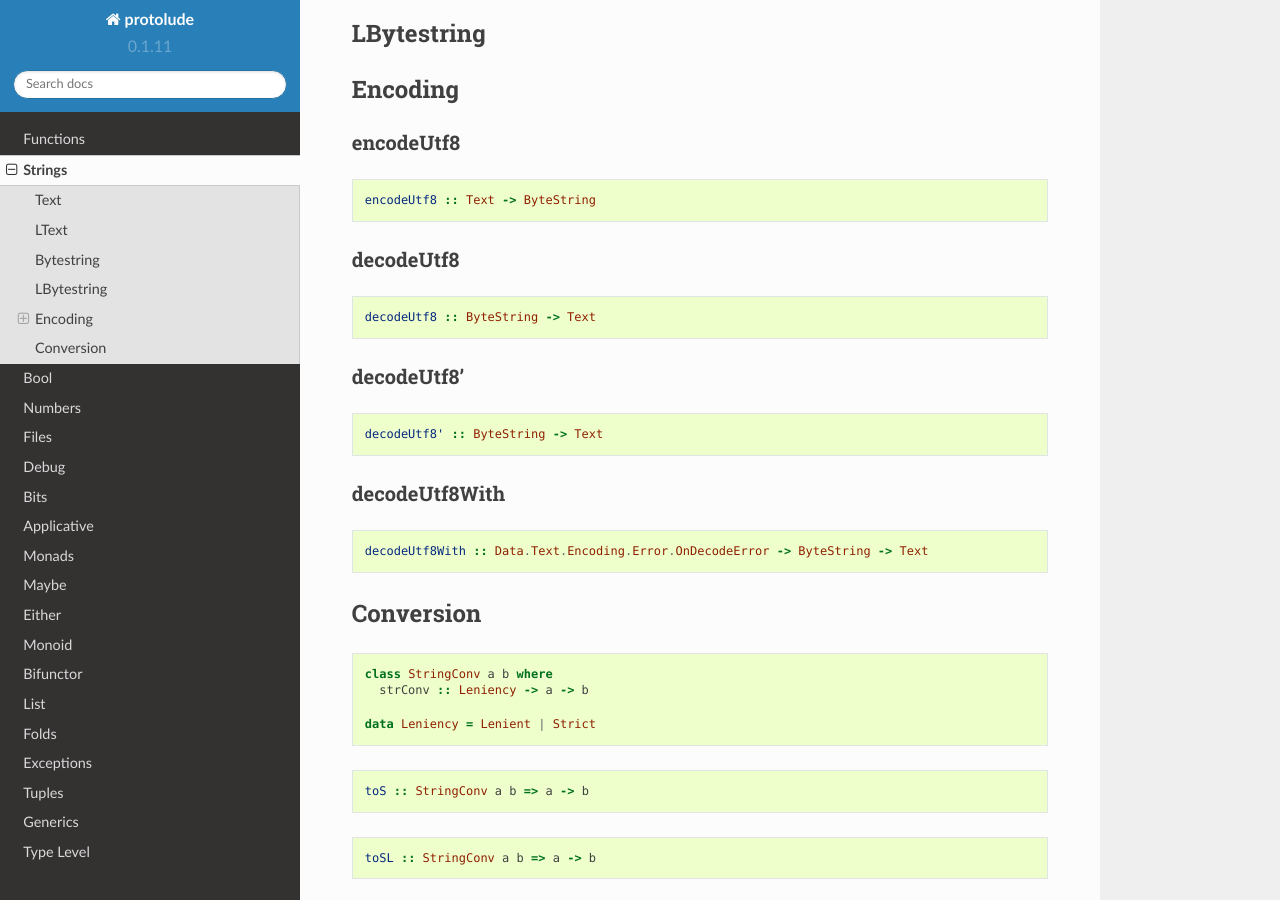
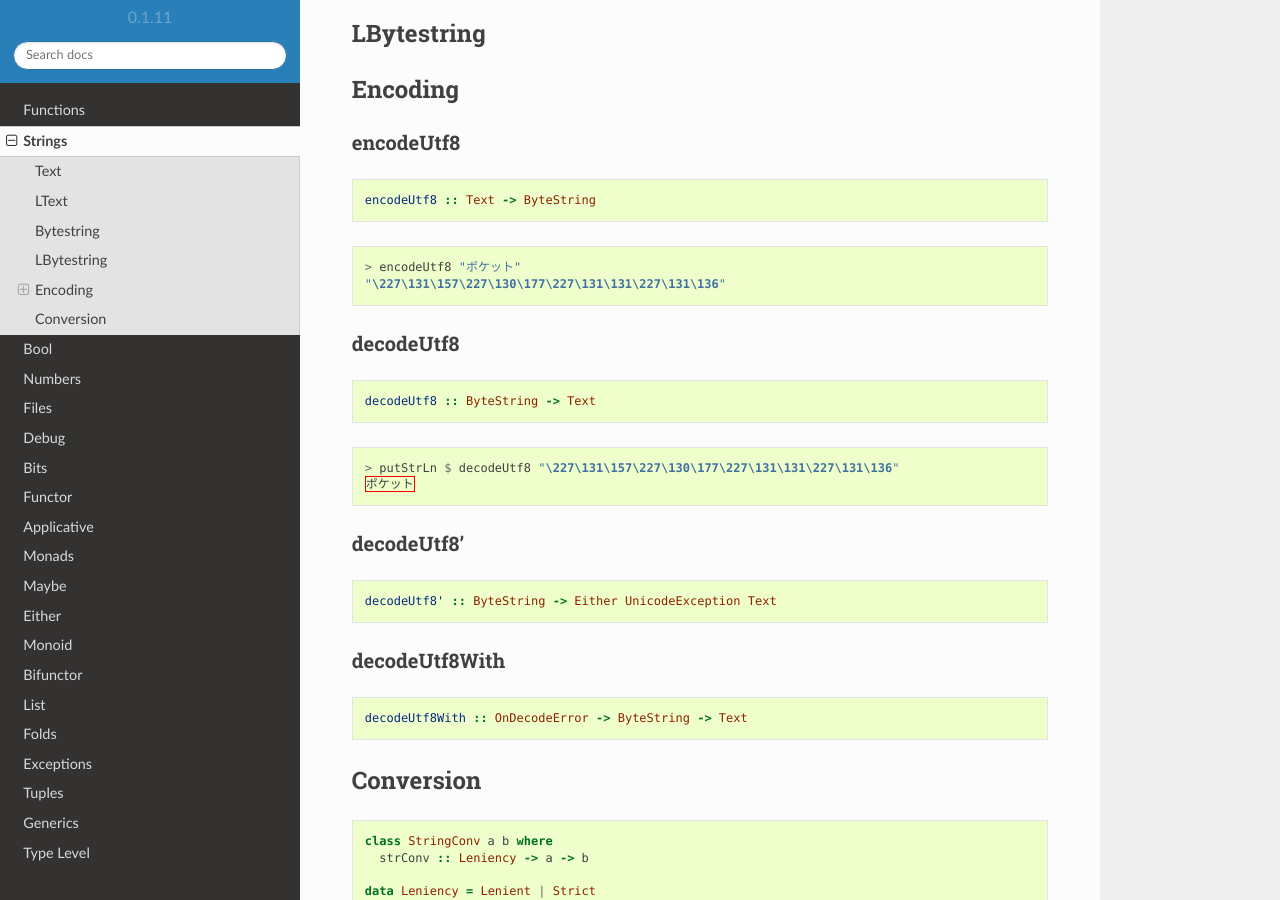
Before and after one commit to kowainik/relude, a Sphinx documentation site: the page built from docs/Strings.md, in a window 1280 px wide and 900 px high, scrolled down 490 px. Built offline with Sphinx 7.4.7 and the Read the Docs theme 2.0.0, drawn with Linux system fonts in a browser that asks for light colours; pages that are not in the unit, such as notebooks, are missing from menus.

Commit message:
functor module

````diff
--- a/docs/List.md
+++ b/docs/List.md
@@ -109,7 +109,3 @@ filter :: (a -> Bool) -> [a] -> [a]
 ```haskell
 replicate :: Int -> a -> [a]
 ```
-
-```haskell
-map :: Functor f => (a -> b) -> f a -> f b
-```
--- a/docs/Strings.md
+++ b/docs/Strings.md
@@ -29,22 +29,32 @@ Encoding
 encodeUtf8 :: Text -> ByteString
 ```
 
+```haskell
+> encodeUtf8 "ポケット"
+"\227\131\157\227\130\177\227\131\131\227\131\136"
+```
+
 #### decodeUtf8
 
 ```haskell
 decodeUtf8 :: ByteString -> Text
 ```
 
+```haskell
+> putStrLn $ decodeUtf8 "\227\131\157\227\130\177\227\131\131\227\131\136"
+ポケット
+```
+
 #### decodeUtf8'
 
 ```haskell
-decodeUtf8' :: ByteString -> Text
+decodeUtf8' :: ByteString -> Either UnicodeException Text
 ```
 
 #### decodeUtf8With
 
 ```haskell
-decodeUtf8With :: Data.Text.Encoding.Error.OnDecodeError -> ByteString -> Text
+decodeUtf8With :: OnDecodeError -> ByteString -> Text
 ```
 
 Conversion
--- a/docs/index.rst
+++ b/docs/index.rst
@@ -13,6 +13,7 @@ An alternative Prelude.
   Files
   Debug
   Bits
+  Functor
   Applicative
   Monad
   Maybe
````
Also changed, not shown: docs/Functor.md (added, +26 -0 lines), 1 other file.
